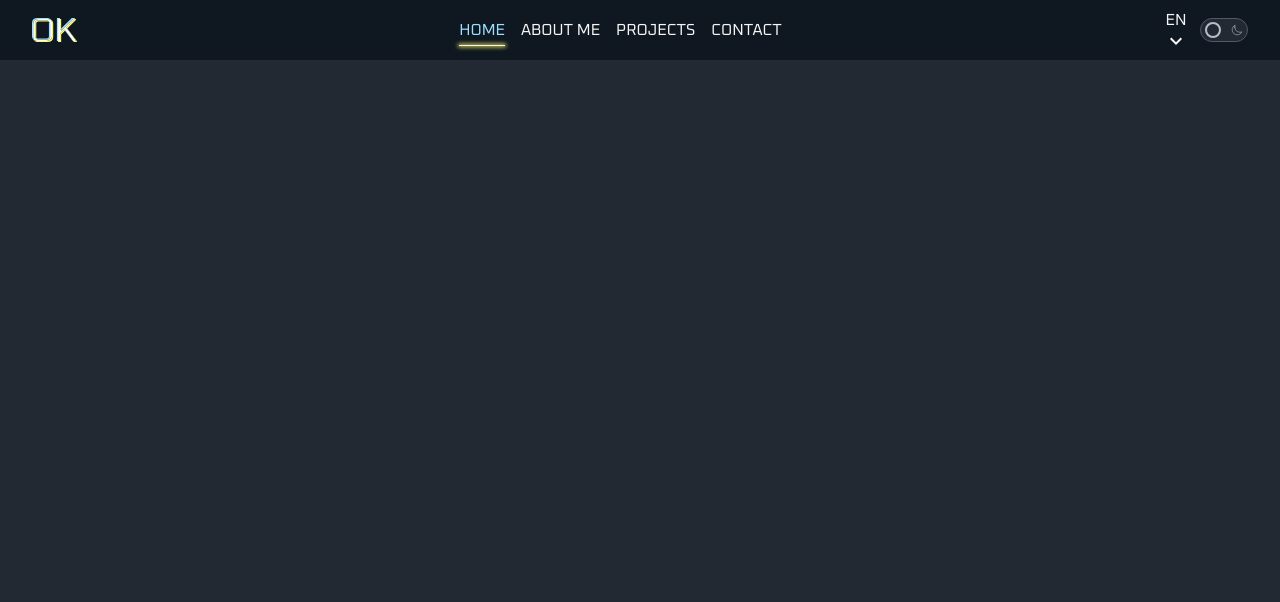
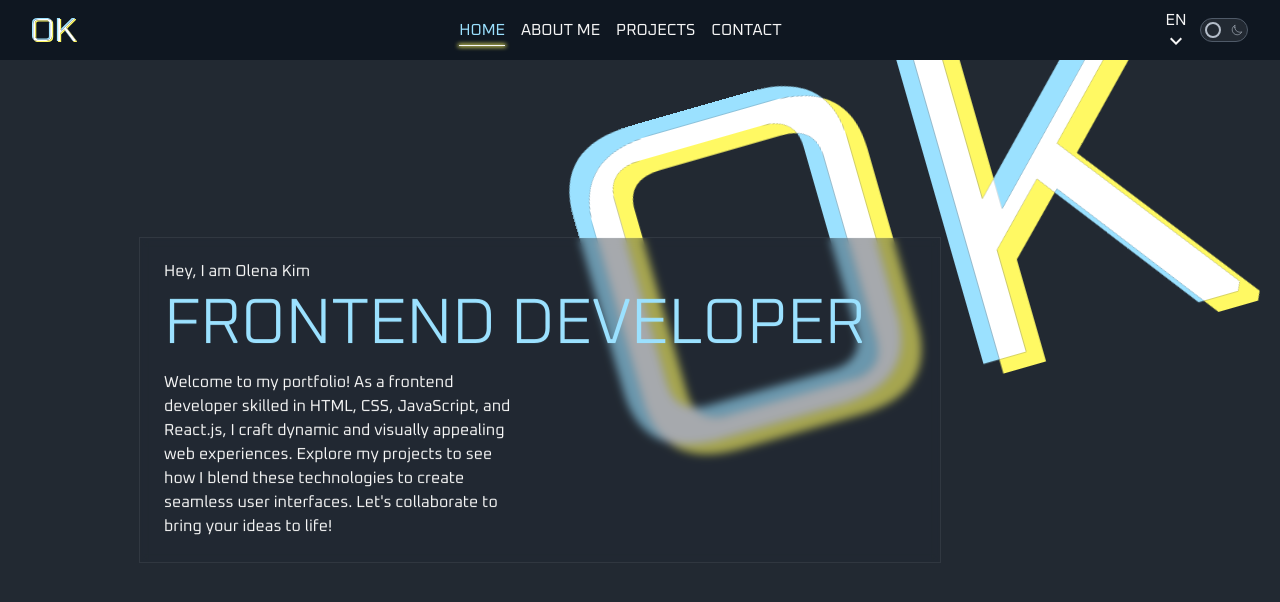
Before and after one commit to Okimmi/portfolio, a plain HTML site: page index.html in a window 1280 px wide. Drawn offline with nearby package versions, Linux system fonts and the light colour scheme.

Commit message:
home done

```diff
--- a/css/styles.css
+++ b/css/styles.css
@@ -1,6 +1,7 @@
 :root {
   --main-font-family: "Oxanium", sans-serif;
   --main-font-size: 16px;
+  --main-mobile-font-size: 14px;
 
   --black-color: #0f1721;
   --dark-blue-color: #222932;
@@ -13,7 +14,7 @@
   --yellow-color-light-theme: #fffba0;
   --blue-color-light-theme: #14adee;
   --dark-theme-glass: rgba(34, 41, 50, 0.4);
-  --light-theme-glass: rgba(181, 190, 202, 0.4);
+  --light-theme-glass: rgba(221, 225, 231, 0.4);
   --dark-theme-box-shadow: rgba(181, 190, 202, 0.1) 0px 0px 0px 1px;
   --light-theme-box-shadow: rgba(34, 41, 50, 0.1) 0px 0px 0px 1px;
 
@@ -52,13 +53,19 @@ p {
 
 body {
   font-family: var(--main-font-family);
-  font-size: var(--main-font-size);
+  font-size: var(--main-mobile-font-size);
 
   background-color: var(--dark-blue-color);
   color: var(--white-color);
 
   transition: color var(--animation-time) var(--animation-cubic),
     background-color var(--animation-time) var(--animation-cubic);
+}
+
+@media screen and (min-width: 768px) {
+  body {
+    font-size: var(--main-font-size);
+  }
 }
 
 body.light {
@@ -112,6 +119,33 @@ body.light {
 .section {
   padding-top: 80px;
   padding-bottom: 80px;
+}
+
+.background {
+  position: fixed;
+  right: -60px;
+  top: 40px;
+  z-index: -1;
+  width: 50vw;
+  height: 50vh;
+  transform: rotate(-16deg);
+  background-image: url("../icons/ok.svg");
+  background-repeat: no-repeat;
+  background-size: contain;
+}
+
+@media screen and (min-width: 768px) {
+  .background {
+    right: 0;
+    top: 140px;
+  }
+}
+
+@media screen and (min-width: 1280px) {
+  .background {
+    right: 44px;
+    top: 52px;
+  }
 }
 
 /* ======= HEADER STYLES ======= */
@@ -439,13 +473,13 @@ body.light .theme-switch::after {
   position: fixed;
   top: 0;
   left: 0;
+  z-index: 10;
   width: 100vw;
   height: 100vh;
   transform: translateY(-100%);
-
   box-shadow: var(--dark-theme-box-shadow);
   background-color: var(--light-theme-glass);
-  backdrop-filter: blur(4px);
+  backdrop-filter: blur(8px);
   transition: transform 800ms var(--animation-cubic);
 }
 
@@ -503,3 +537,85 @@ body.light .select-language-mobile > .active {
     display: none;
   }
 }
+
+/* ======= HERO STYLES ======= */
+
+@media screen and (min-width: 768px) {
+  #home {
+    min-height: 100vh;
+  }
+}
+
+.welcome-block {
+  margin-top: 100px;
+  padding: 24px 12px;
+
+  display: flex;
+  flex-direction: column;
+  gap: 8px;
+
+  box-shadow: var(--dark-theme-box-shadow);
+  background-color: var(--dark-theme-glass);
+  backdrop-filter: blur(4px);
+
+  transition: box-shadow var(--animation-time) var(--animation-cubic),
+    background-color var(--animation-time) var(--animation-cubic);
+}
+
+body.light .welcome-block {
+  box-shadow: var(--light-theme-box-shadow);
+  background-color: var(--light-theme-glass);
+}
+
+@media screen and (min-width: 768px) {
+  .welcome-block {
+    width: 616px;
+    margin: 188px auto 0 auto;
+    padding: 24px 20px;
+  }
+}
+
+@media screen and (min-width: 1280px) {
+  .welcome-block {
+    position: absolute;
+    top: 50%;
+    left: 140px;
+    transform: translateY(-50%);
+    width: 800px;
+    margin: 0;
+    padding: 24px 24px;
+  }
+}
+
+.title {
+  font-weight: 300;
+  font-size: 48px;
+  color: var(--blue-color-dark-theme);
+}
+
+@media screen and (min-width: 768px) {
+  .title {
+    font-size: 52px;
+  }
+}
+
+@media screen and (min-width: 1280px) {
+  .title {
+    font-size: 64px;
+  }
+}
+
+body.light .title {
+  color: var(--blue-color-light-theme);
+}
+
+.welcome-text {
+  line-height: 1.7;
+}
+
+@media screen and (min-width: 768px) {
+  .welcome-text {
+    width: 352px;
+    line-height: 1.5;
+  }
+}
--- a/index.html
+++ b/index.html
@@ -122,8 +122,23 @@ https://cdn.jsdelivr.net/npm/modern-normalize@1.1.0/modern-normalize.min.css"
       </div>
     </div>
     <main>
+      <div class="background"></div>
       <!-- Hero -->
-      <section></section>
+      <section id="home">
+        <div class="container">
+          <div class="welcome-block">
+            <p class="lng-hey">Hey, I am Olena Kim</p>
+            <h1 class="title">FRONTEND DEVELOPER</h1>
+            <p class="welcome-text lng-welcome-text">
+              Welcome to my portfolio! As a frontend developer skilled in HTML,
+              CSS, JavaScript, and React.js, I craft dynamic and visually
+              appealing web experiences. Explore my projects to see how I blend
+              these technologies to create seamless user interfaces. Let's
+              collaborate to bring your ideas to life!
+            </p>
+          </div>
+        </div>
+      </section>
     </main>
     <footer></footer>
     <script src="./js/lng-select.js" type="module"></script>
--- a/js/language.js
+++ b/js/language.js
@@ -1,6 +1,8 @@
 import { languageArray } from "./lng.js";
 
 for (let key in languageArray) {
-  document.querySelector(".lng-" + key).innerHTML =
-    languageArray[key][document.documentElement.lang];
+  const selectorArray = document.querySelectorAll(".lng-" + key);
+  selectorArray.forEach((element) => {
+    element.innerHTML = languageArray[key][document.documentElement.lang];
+  });
 }
--- a/js/lng.js
+++ b/js/lng.js
@@ -23,4 +23,16 @@ export const languageArray = {
     ru: "контакт",
     ua: "контакт",
   },
+  hey: {
+    en: "Hey, I am Olena Kim",
+    pl: "Cześć, jestem Olena Kim",
+    ru: "Привет, я Елена Ким",
+    ua: "Привіт, я Олена Кім",
+  },
+  "welcome-text": {
+    en: "Welcome to my portfolio! As a frontend developer skilled in HTML, CSS, JavaScript, and React.js, I craft dynamic and visually appealing web experiences. Explore my projects to see how I blend these technologies to create seamless user interfaces. Let's collaborate to bring your ideas to life!",
+    pl: "Witaj na moim portfolio! Jako frontend developer z umiejętnościami w HTML, CSS, JavaScript oraz React.js, tworzę dynamiczne i atrakcyjne wizualnie strony internetowe. Zapoznaj się z moimi projektami, aby zobaczyć, jak łączę te technologie, tworząc płynne interfejsy użytkownika. Dajmy wspólnie życie Twoim pomysłom!",
+    ru: "Добро пожаловать в мое портфолио! Как фронтенд-разработчик с навыками в HTML, CSS, JavaScript и React.js, я создаю динамичные и визуально привлекательные веб-приложения. Изучите мои проекты, чтобы увидеть, как я сочетаю эти технологии для создания плавных пользовательских интерфейсов. Давайте сотрудничать, чтобы воплотить ваши идеи в жизнь!",
+    ua: "Ласкаво прошу до мого портфоліо! Як фронтенд-розробник з вміннями в HTML, CSS, JavaScript та React.js, я створюю динамічні та візуально привабливі веб-додатки. Дослідіть мої проекти, щоб побачити, як я поєдную ці технології для створення плавних користувацьких інтерфейсів. Давайте співпрацювати, щоб реалізувати ваші ідеї!",
+  },
 };
```
